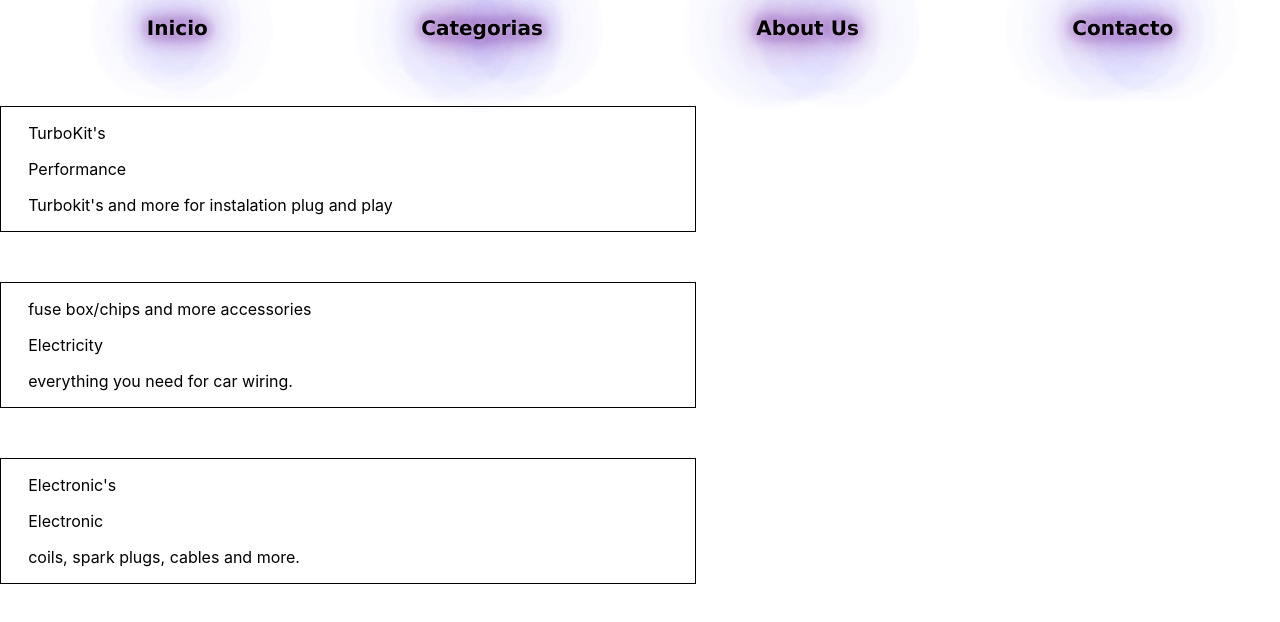
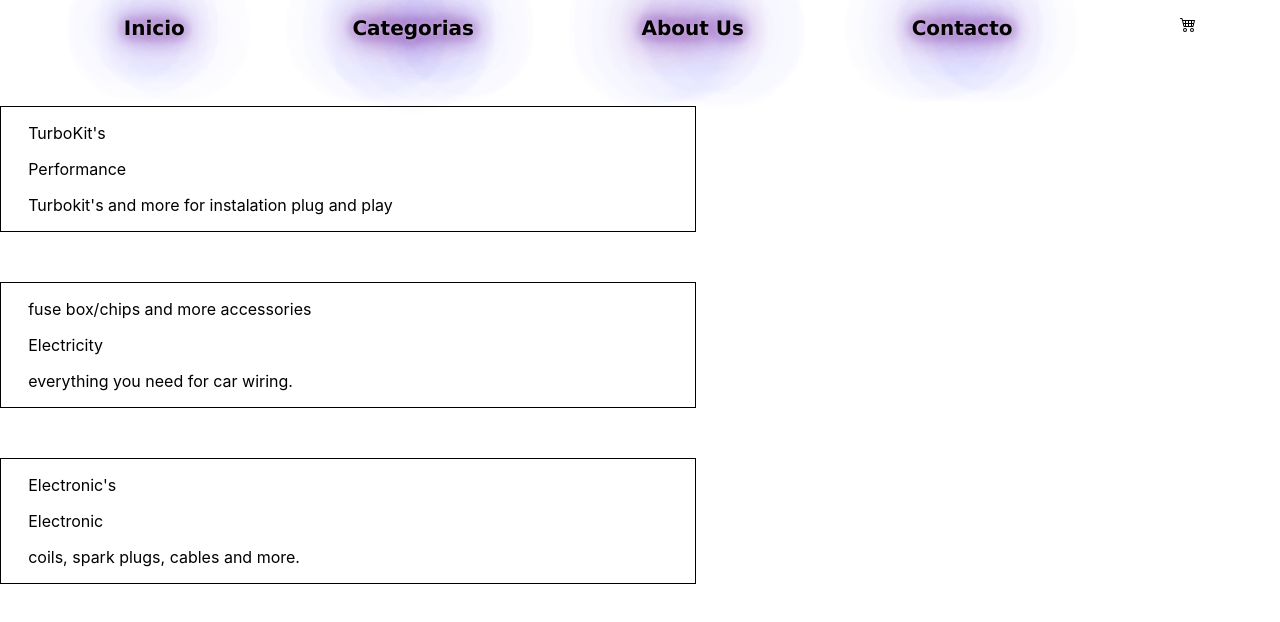
Before and after one commit to tomimk2/LabEngineshop, a React (Create React App) app: page / in a window 1280 px wide. Shown: the top 622 px of the page. Built offline with nearby package versions, Linux system fonts and the light colour scheme.

Commit message:
actualizacion

```diff
--- a/src/components/cartwidget/CartWidget.js
+++ b/src/components/cartwidget/CartWidget.js
@@ -0,0 +1,10 @@
+function CartWidget () {
+
+
+return (
+<svg xmlns="http://www.w3.org/2000/svg" width="16" height="16" fill="currentColor" class="bi bi-cart4" viewBox="0 0 16 16">
+  <path d="M0 2.5A.5.5 0 0 1 .5 2H2a.5.5 0 0 1 .485.379L2.89 4H14.5a.5.5 0 0 1 .485.621l-1.5 6A.5.5 0 0 1 13 11H4a.5.5 0 0 1-.485-.379L1.61 3H.5a.5.5 0 0 1-.5-.5zM3.14 5l.5 2H5V5H3.14zM6 5v2h2V5H6zm3 0v2h2V5H9zm3 0v2h1.36l.5-2H12zm1.11 3H12v2h.61l.5-2zM11 8H9v2h2V8zM8 8H6v2h2V8zM5 8H3.89l.5 2H5V8zm0 5a1 1 0 1 0 0 2 1 1 0 0 0 0-2zm-2 1a2 2 0 1 1 4 0 2 2 0 0 1-4 0zm9-1a1 1 0 1 0 0 2 1 1 0 0 0 0-2zm-2 1a2 2 0 1 1 4 0 2 2 0 0 1-4 0z"/>
+</svg>);
+}
+
+export default CartWidget;
--- a/src/components/navbar/navbar.js
+++ b/src/components/navbar/navbar.js
@@ -1,3 +1,4 @@
+import CartWidget from '../cartwidget/CartWidget';
 import './navbar.css';
 
 
@@ -10,6 +11,7 @@ return (
                <li><a class="menu" href="">Categorias</a></li>
                <li><a class="menu" href="">About Us</a></li>
                <li><a class="menu" href="">Contacto</a></li>
+               <CartWidget />
            </ul>
 
 
```
